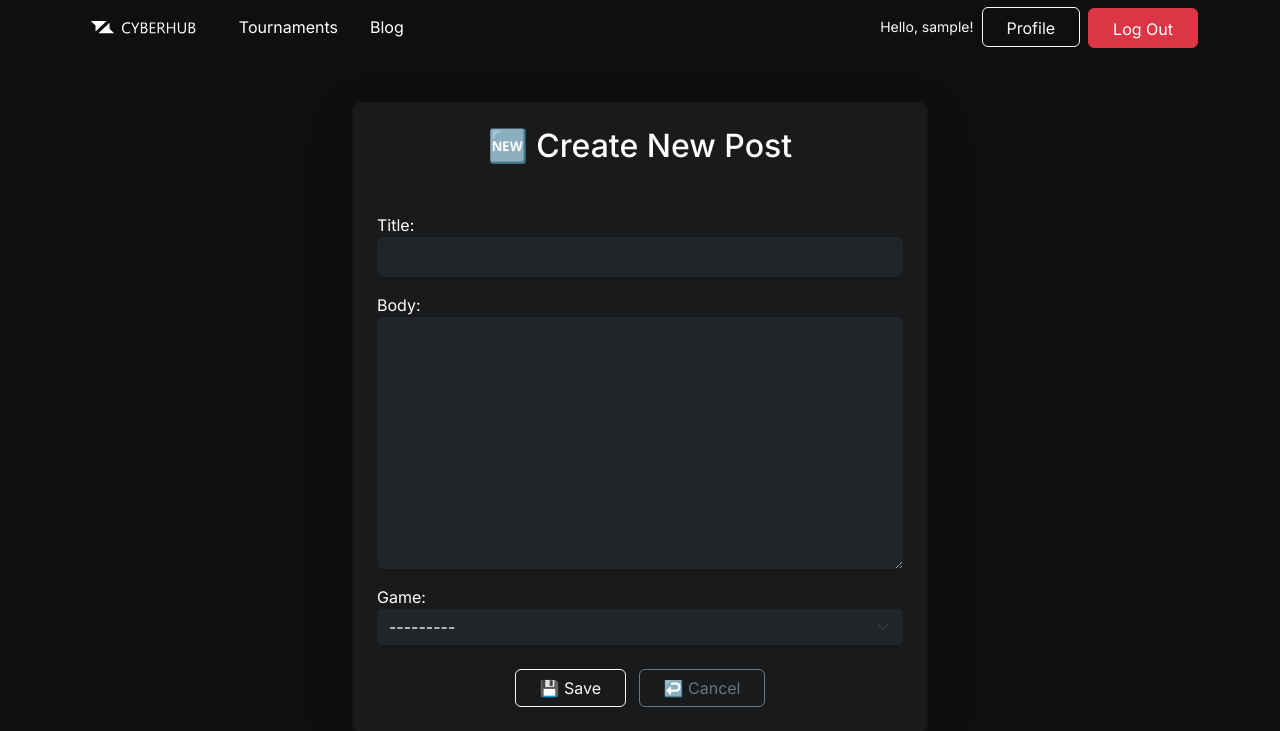
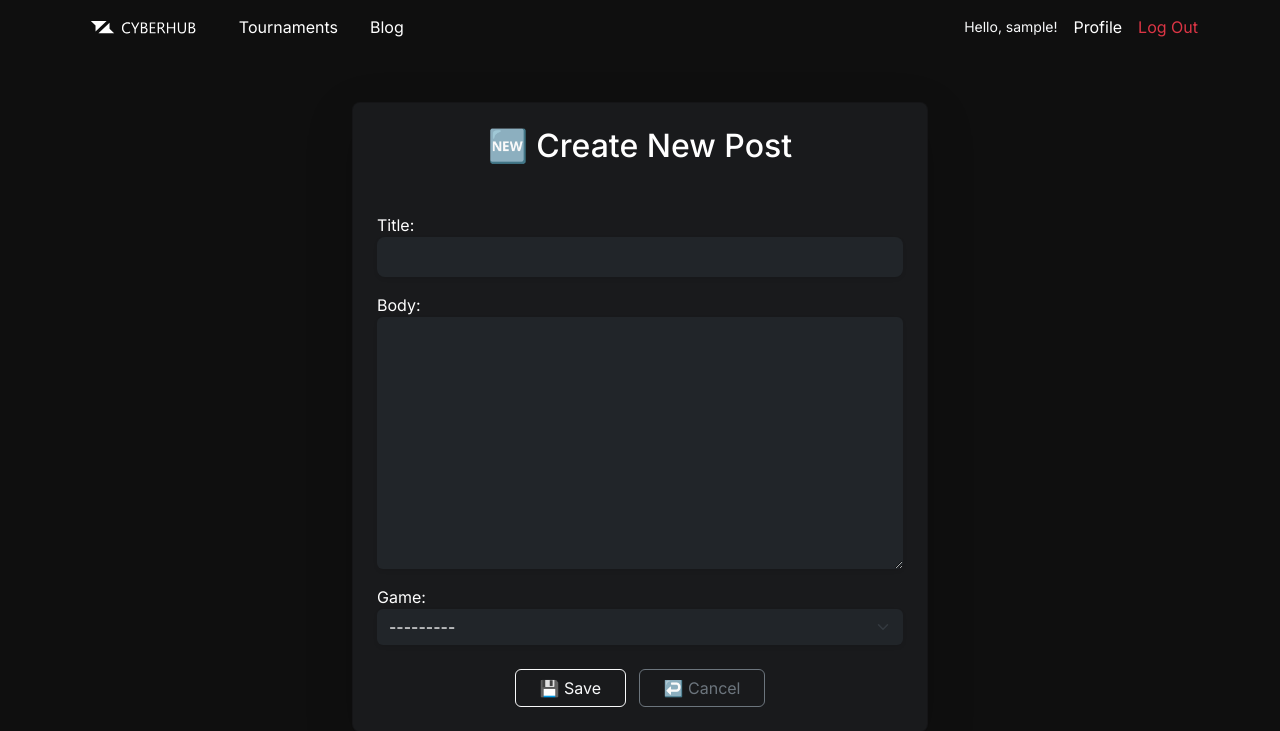
Before and after one commit to PavelSemenikhin/cyber-hub, a Django app: page /blog/create/ in a window 1280 px wide. Shown: the top 731 px of the page. Run offline with Django 5.2, Linux system fonts and the light colour scheme; the visitor is signed in with stand-in values (Sample User, id 1); data that the repository does not hold is empty; parts of the project's set-up code (start-up, migrations or seed data) failed here and were passed over.

Commit message:
Last changes with styles

```diff
--- a/blog/templates/blog/post_list.html
+++ b/blog/templates/blog/post_list.html
@@ -21,7 +21,7 @@
       </div>
 
       <!-- Пошук -->
-      <form method="get" class="d-flex align-items-center" role="search">
+      <form method="get" class="d-flex align-items-center" role="search" style="margin-top: 0;">
         {% if selected_game_id %}
           <input type="hidden" name="game" value="{{ selected_game_id }}">
         {% endif %}
--- a/static/css/dark_theme.css
+++ b/static/css/dark_theme.css
@@ -238,3 +238,13 @@ textarea {
     background-color: #ff7f18 !important;
     color: white !important;
 }
+
+.card {
+    transition: transform 0.2s ease, box-shadow 0.2s ease;
+}
+
+.card:hover {
+    transform: translateY(-5px) scale(1.02);
+    box-shadow: 0 6px 18px rgba(255, 255, 255, 0.05);
+    z-index: 2;
+}
--- a/templates/base.html
+++ b/templates/base.html
@@ -41,18 +41,23 @@
 
     <!-- Авторизація -->
     {% if request.user.is_authenticated %}
-      <div class="d-flex align-items-center gap-2" style="height: 100%;">
-        <span class="text-light small">Hello, {{ request.user.profile.nickname|default:request.user.username }}!</span>
-        <a href="{% url 'accounts:profile' %}" class="btn btn-outline-light px-4 py-2" style="height: 40px;">Profile</a>
-        <form action="{% url 'logout' %}" method="post" class="m-0 p-0" style="height: 100%;">
+      <div class="d-flex align-items-center gap-3" style="height: 100%;">
+        <span class="text-light small">
+          Hello, {{ request.user.profile.nickname|default:request.user.username }}!
+        </span>
+        <a href="{% url 'accounts:profile' %}" class="text-white text-decoration-none">Profile</a>
+        <a href="{% url 'logout' %}" class="text-danger text-decoration-none"
+           onclick="event.preventDefault(); document.getElementById('logout-form').submit();">
+           Log Out
+        </a>
+        <form id="logout-form" action="{% url 'logout' %}" method="post" style="display: none;">
           {% csrf_token %}
-          <button type="submit" class="btn btn-danger px-4 py-2" style="height: 40px;">Log Out</button>
         </form>
       </div>
     {% else %}
-      <div class="d-flex gap-2" style="height: 100%;">
-        <a href="{% url 'login' %}" class="btn btn-outline-light px-4 py-2" style="height: 40px;">Log in</a>
-        <a href="{% url 'accounts:register' %}" class="btn btn-light px-4 py-2" style="height: 40px;">Register</a>
+      <div class="d-flex gap-3" style="height: 100%;">
+        <a href="{% url 'login' %}" class="text-white text-decoration-none">Log in</a>
+        <a href="{% url 'accounts:register' %}" class="text-white text-decoration-none">Register</a>
       </div>
     {% endif %}
   </div>
```
